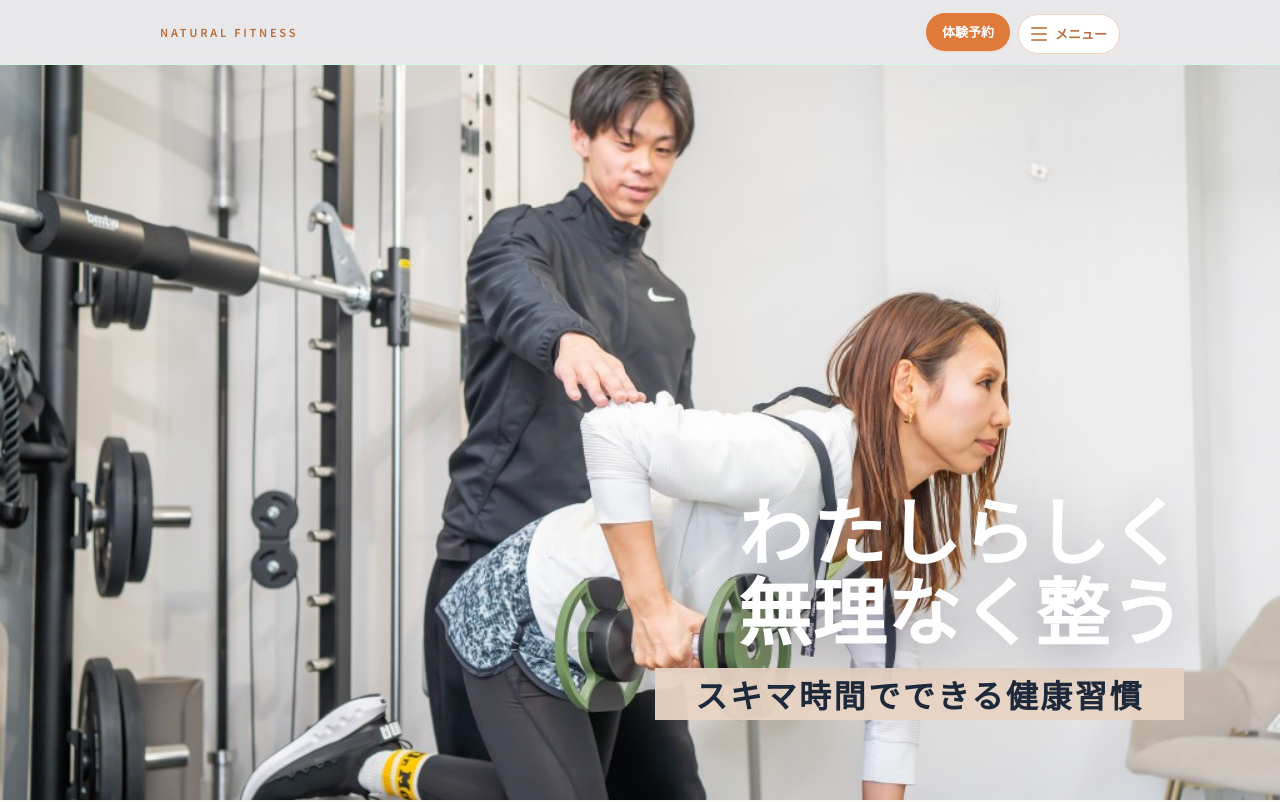
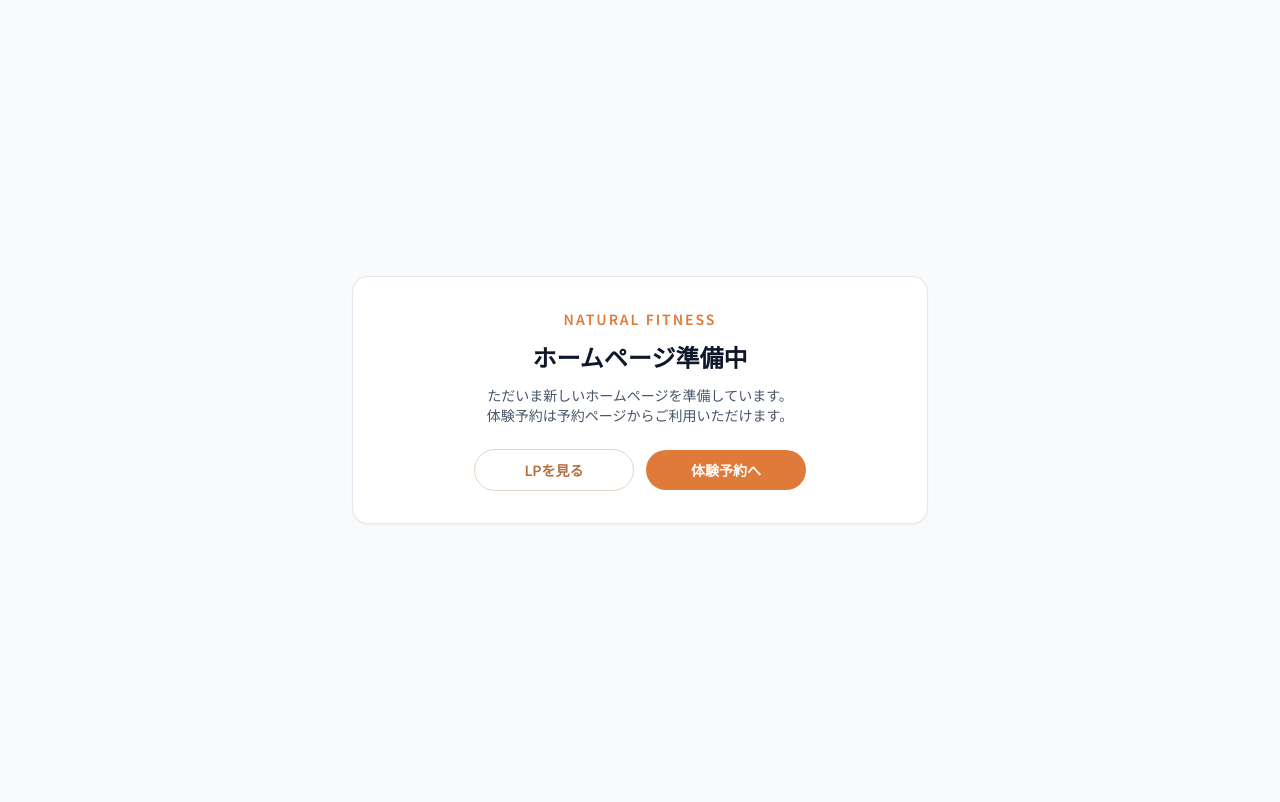
Before and after one commit to personalsol0514-art/lp, a Next.js app: page / in a window 1280 px wide. Shown: the top 802 px of the page. Built offline with nearby package versions, Linux system fonts and the light colour scheme; a web font is replaced by a local one.

Commit message:
restructure routing for lp reserve thanks

```diff
--- /dev/null
+++ b/app/lp/page.tsx
@@ -0,0 +1,46 @@
+import { Hero } from "../../components/Hero";
+import { WorriesSection } from "../../components/WorriesSection";
+import { Solution } from "../../components/Solution";
+import { Reasons } from "../../components/Reasons";
+import { BeforeAfter } from "../../components/BeforeAfter";
+import { Studio } from "../../components/Studio";
+import { Trainer } from "../../components/Trainer";
+import { Pricing } from "../../components/Pricing";
+import { FAQ } from "../../components/FAQ";
+import { FinalCTA } from "../../components/FinalCTA";
+import { MobileCTA } from "../../components/MobileCTA";
+import { SectionWithTopWave } from "../../components/SectionWave";
+
+export default function LpPage() {
+  return (
+    <main className="bg-slate-50">
+      <Hero />
+      <WorriesSection />
+      <SectionWithTopWave fillClassName="text-[#F3EBE3]">
+        <Solution />
+      </SectionWithTopWave>
+      <SectionWithTopWave fillClassName="text-[#fafaf8]">
+        <Reasons />
+      </SectionWithTopWave>
+      <SectionWithTopWave fillClassName="text-[#efe8df]">
+        <BeforeAfter />
+      </SectionWithTopWave>
+      <SectionWithTopWave fillClassName="text-white">
+        <Studio />
+      </SectionWithTopWave>
+      <SectionWithTopWave fillClassName="text-[#efe8df]">
+        <Trainer />
+      </SectionWithTopWave>
+      <SectionWithTopWave fillClassName="text-white">
+        <Pricing />
+      </SectionWithTopWave>
+      <SectionWithTopWave fillClassName="text-slate-50">
+        <FAQ />
+      </SectionWithTopWave>
+      <SectionWithTopWave fillClassName="text-white">
+        <FinalCTA />
+      </SectionWithTopWave>
+      <MobileCTA />
+    </main>
+  );
+}
--- a/app/page.tsx
+++ b/app/page.tsx
@@ -1,46 +1,31 @@
-import { Hero } from "../components/Hero";
-import { WorriesSection } from "../components/WorriesSection";
-import { Solution } from "../components/Solution";
-import { Reasons } from "../components/Reasons";
-import { BeforeAfter } from "../components/BeforeAfter";
-import { Studio } from "../components/Studio";
-import { Trainer } from "../components/Trainer";
-import { Pricing } from "../components/Pricing";
-import { FAQ } from "../components/FAQ";
-import { FinalCTA } from "../components/FinalCTA";
-import { MobileCTA } from "../components/MobileCTA";
-import { SectionWithTopWave } from "../components/SectionWave";
-
 export default function HomePage() {
   return (
-    <main className="bg-slate-50">
-      <Hero />
-      <WorriesSection />
-      <SectionWithTopWave fillClassName="text-[#F3EBE3]">
-        <Solution />
-      </SectionWithTopWave>
-      <SectionWithTopWave fillClassName="text-[#fafaf8]">
-        <Reasons />
-      </SectionWithTopWave>
-      <SectionWithTopWave fillClassName="text-[#efe8df]">
-        <BeforeAfter />
-      </SectionWithTopWave>
-      <SectionWithTopWave fillClassName="text-white">
-        <Studio />
-      </SectionWithTopWave>
-      <SectionWithTopWave fillClassName="text-[#efe8df]">
-        <Trainer />
-      </SectionWithTopWave>
-      <SectionWithTopWave fillClassName="text-white">
-        <Pricing />
-      </SectionWithTopWave>
-      <SectionWithTopWave fillClassName="text-slate-50">
-        <FAQ />
-      </SectionWithTopWave>
-      <SectionWithTopWave fillClassName="text-white">
-        <FinalCTA />
-      </SectionWithTopWave>
-      <MobileCTA />
+    <main className="flex min-h-screen items-center justify-center bg-slate-50 px-6">
+      <section className="w-full max-w-xl rounded-2xl border border-slate-200 bg-white p-8 text-center shadow-sm">
+        <p className="text-sm font-semibold uppercase tracking-[0.14em] text-[#E07A3A]">
+          NATURAL FITNESS
+        </p>
+        <h1 className="mt-3 text-2xl font-bold text-slate-900">ホームページ準備中</h1>
+        <p className="mt-3 text-sm text-slate-600">
+          ただいま新しいホームページを準備しています。
+          <br />
+          体験予約は予約ページからご利用いただけます。
+        </p>
+        <div className="mt-6 flex flex-wrap items-center justify-center gap-3">
+          <a
+            href="/lp"
+            className="inline-flex min-w-[160px] items-center justify-center rounded-full border border-[#E8D4C4] bg-white px-5 py-2.5 text-sm font-semibold text-[#B86E3C] transition hover:bg-[#fff7f1]"
+          >
+            LPを見る
+          </a>
+          <a
+            href="/reserve"
+            className="inline-flex min-w-[160px] items-center justify-center rounded-full bg-[#E07A3A] px-5 py-2.5 text-sm font-semibold text-white transition hover:bg-[#cf6d34]"
+          >
+            体験予約へ
+          </a>
+        </div>
+      </section>
     </main>
   );
 }
--- a/app/reserve/page.tsx
+++ b/app/reserve/page.tsx
@@ -9,10 +9,10 @@ export default function ReservePage() {
       <div className="mx-auto max-w-2xl">
         <div className="mb-6">
           <Link
-            href="/"
+            href="/lp"
             className="text-body-sm font-semibold text-[#B86E3C] underline decoration-[#B86E3C]/40 underline-offset-4"
           >
-            トップに戻る
+            LPに戻る
           </Link>
         </div>
 
--- a/app/reserve/thanks/page.tsx
+++ b/app/reserve/thanks/page.tsx
@@ -1,40 +1,5 @@
-import Link from "next/link";
-import { Header } from "../../../components/Header";
+import { redirect } from "next/navigation";
 
 export default function ReserveThanksPage() {
-  return (
-    <main className="min-h-screen bg-gradient-to-b from-[#fffdfb] via-[#fff8f4] to-[#fff3eb] px-4 pb-10 pt-24 sm:px-6 sm:pb-14 sm:pt-28">
-      <Header />
-      <div className="mx-auto max-w-2xl">
-        <section className="rounded-3xl border border-[#E8D4C4] bg-white p-6 text-center shadow-[0_12px_32px_-12px_rgba(224,122,58,0.35)] sm:p-10">
-          <p className="text-label font-semibold uppercase tracking-[0.14em] text-[#E07A3A]">
-            Thanks
-          </p>
-          <h1 className="mt-2 text-heading font-bold text-slate-900 sm:text-heading-lg">
-            ご予約ありがとうございます
-          </h1>
-          <p className="mt-4 text-body leading-relaxed text-slate-600">
-            予約内容を受け付けました。
-            <br />
-            内容を確認のうえ、担当者よりご連絡いたします。
-          </p>
-
-          <div className="mt-8 flex flex-col items-center justify-center gap-3 sm:flex-row">
-            <Link
-              href="/"
-              className="inline-flex min-w-[180px] items-center justify-center rounded-full bg-[#E07A3A] px-6 py-2.5 text-body font-semibold text-white shadow-md shadow-[#E07A3A]/35 transition hover:bg-[#cf6d34]"
-            >
-              トップへ戻る
-            </Link>
-            <Link
-              href="/reserve"
-              className="inline-flex min-w-[180px] items-center justify-center rounded-full border border-[#E8D4C4] bg-white px-6 py-2.5 text-body font-semibold text-[#B86E3C] transition hover:bg-[#fff7f1]"
-            >
-              予約画面へ戻る
-            </Link>
-          </div>
-        </section>
-      </div>
-    </main>
-  );
+  redirect("/thanks");
 }
--- /dev/null
+++ b/app/thanks/page.tsx
@@ -0,0 +1,40 @@
+import Link from "next/link";
+import { Header } from "../../components/Header";
+
+export default function ThanksPage() {
+  return (
+    <main className="min-h-screen bg-gradient-to-b from-[#fffdfb] via-[#fff8f4] to-[#fff3eb] px-4 pb-10 pt-24 sm:px-6 sm:pb-14 sm:pt-28">
+      <Header />
+      <div className="mx-auto max-w-2xl">
+        <section className="rounded-3xl border border-[#E8D4C4] bg-white p-6 text-center shadow-[0_12px_32px_-12px_rgba(224,122,58,0.35)] sm:p-10">
+          <p className="text-label font-semibold uppercase tracking-[0.14em] text-[#E07A3A]">
+            Thanks
+          </p>
+          <h1 className="mt-2 text-heading font-bold text-slate-900 sm:text-heading-lg">
+            ご予約ありがとうございます
+          </h1>
+          <p className="mt-4 text-body leading-relaxed text-slate-600">
+            予約内容を受け付けました。
+            <br />
+            内容を確認のうえ、担当者よりご連絡いたします。
+          </p>
+
+          <div className="mt-8 flex flex-col items-center justify-center gap-3 sm:flex-row">
+            <Link
+              href="/lp"
+              className="inline-flex min-w-[180px] items-center justify-center rounded-full bg-[#E07A3A] px-6 py-2.5 text-body font-semibold text-white shadow-md shadow-[#E07A3A]/35 transition hover:bg-[#cf6d34]"
+            >
+              LPへ戻る
+            </Link>
+            <Link
+              href="/reserve"
+              className="inline-flex min-w-[180px] items-center justify-center rounded-full border border-[#E8D4C4] bg-white px-6 py-2.5 text-body font-semibold text-[#B86E3C] transition hover:bg-[#fff7f1]"
+            >
+              予約画面へ戻る
+            </Link>
+          </div>
+        </section>
+      </div>
+    </main>
+  );
+}
--- a/components/ReserveForm.tsx
+++ b/components/ReserveForm.tsx
@@ -152,7 +152,7 @@ export function ReserveForm() {
       setSelectedDate("");
       setSelectedSlotStart("");
       setSelectedSlotEnd("");
-      window.location.assign(`${window.location.origin}/reserve/thanks`);
+      window.location.assign(`${window.location.origin}/thanks`);
     } catch (error) {
       setStatus("error");
       setMessage(
```
